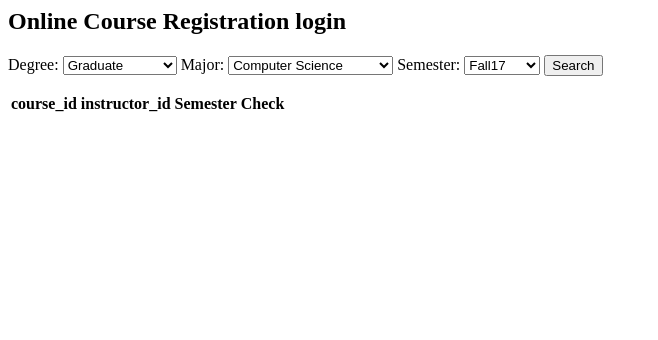
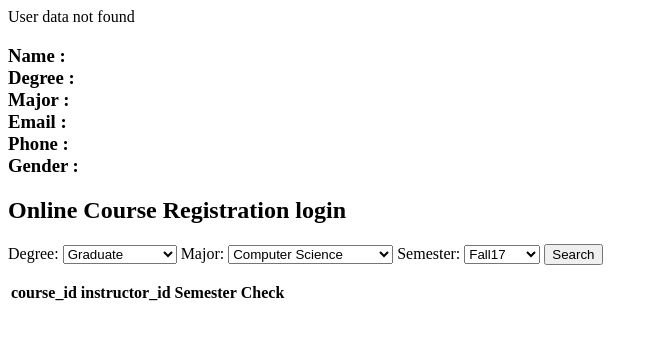
Before and after one commit to prabhu18/OnlineCourseRegistration, a PHP site: page /homepage.php?Major=Computer in a window 1280 px wide. Shown: the top 340 px of the page, without its empty margins (0-658 px from the left). Run offline with PHP 8.4, Linux system fonts and the light colour scheme; the visitor is signed in with stand-in values (Sample User, id 1); data that the repository does not hold is empty; some libraries are stand-ins or nearby versions.

Commit message:
Displaying student info
Displaying all the relevant information of student on homepage

```diff
--- a/src/php/homepage.php
+++ b/src/php/homepage.php
@@ -1,17 +1,7 @@
 <?php
 include 'connection.php';
 session_start();
-$session_username="";
 $session_username= $_SESSION['username'];
-
-    $sql="SELECT name FROM cr_student WHERE user_id= '$session_username'" ;
-    $result = mysqli_query($conn, $sql);
-    if (mysqli_num_rows($result) > 0) {
-      while($row = mysqli_fetch_assoc($result)){
-        echo "<h1>Welcome,". $row["name"]. "</h1>";
-      }
-    }
-
 ?>
 <html lang="en">
 <head>
@@ -21,6 +11,28 @@
 
 </head>
 <body>
+  <article>
+    <?php
+    $name=$degree=$major=$email=$phone=$gender="";
+    $sql="SELECT name,degree,major,email,phone,gender FROM cr_student WHERE user_id= '$session_username'" ;
+    $result = mysqli_query($conn, $sql);
+    if (mysqli_num_rows($result) > 0) {
+      while($row = mysqli_fetch_assoc($result)){
+        $name = $row['name'];
+        $degree = $row['degree'];
+        $major = $row['major'];
+        $email = $row['email'];
+        $phone = $row['phone'];
+        $gender = $row['gender'];
+      }
+    }else {
+      echo "User data not found";
+    }
+    echo "<h3>Name : $name <br/> Degree : $degree
+    <br/> Major : $major <br/> Email : $email<br/> Phone : $phone
+    <br/> Gender : $gender</h3>";
+    ?>
+  </article>
     <section>
   		<h2>Online Course Registration login</h2>
 <form action="#" method="GET">
```
